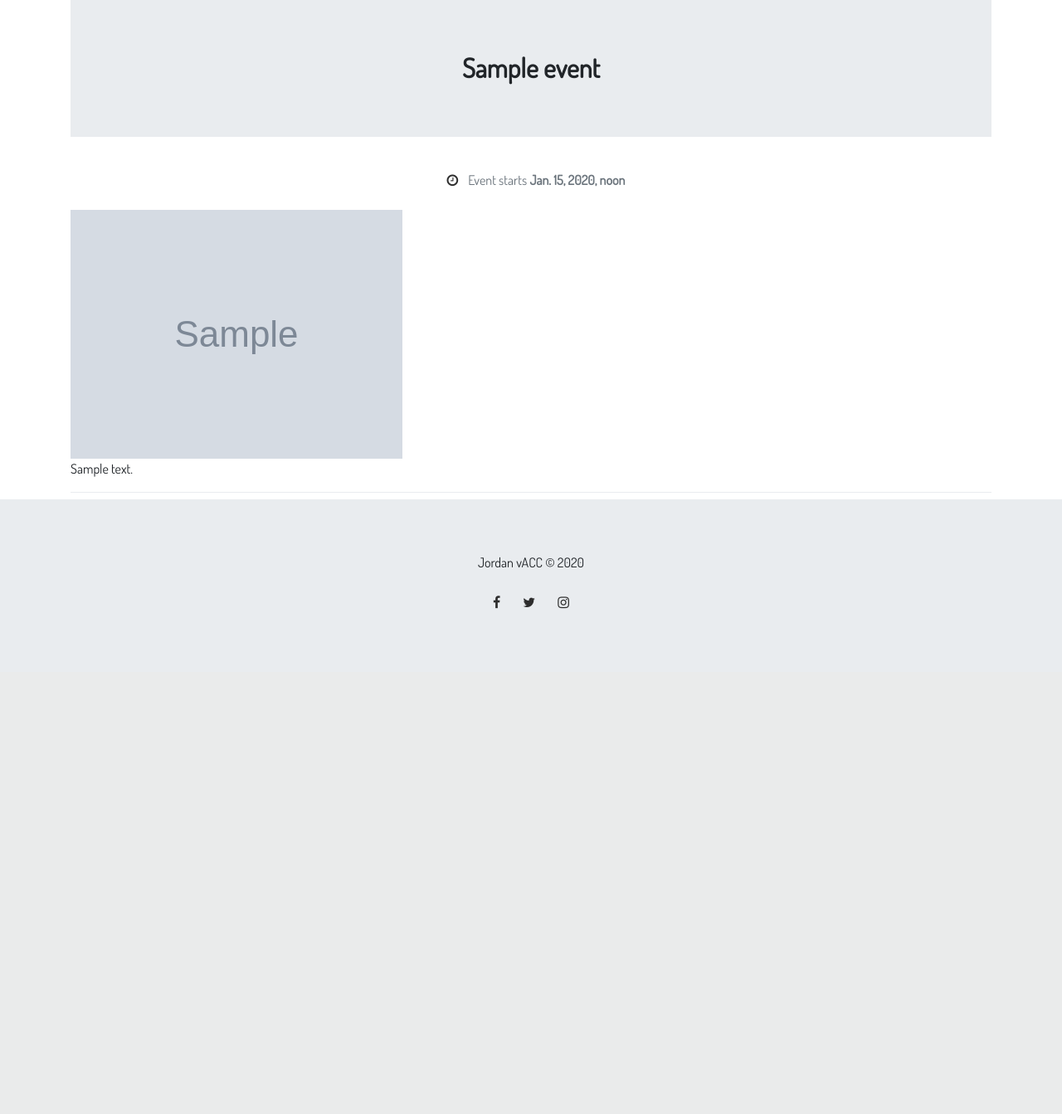
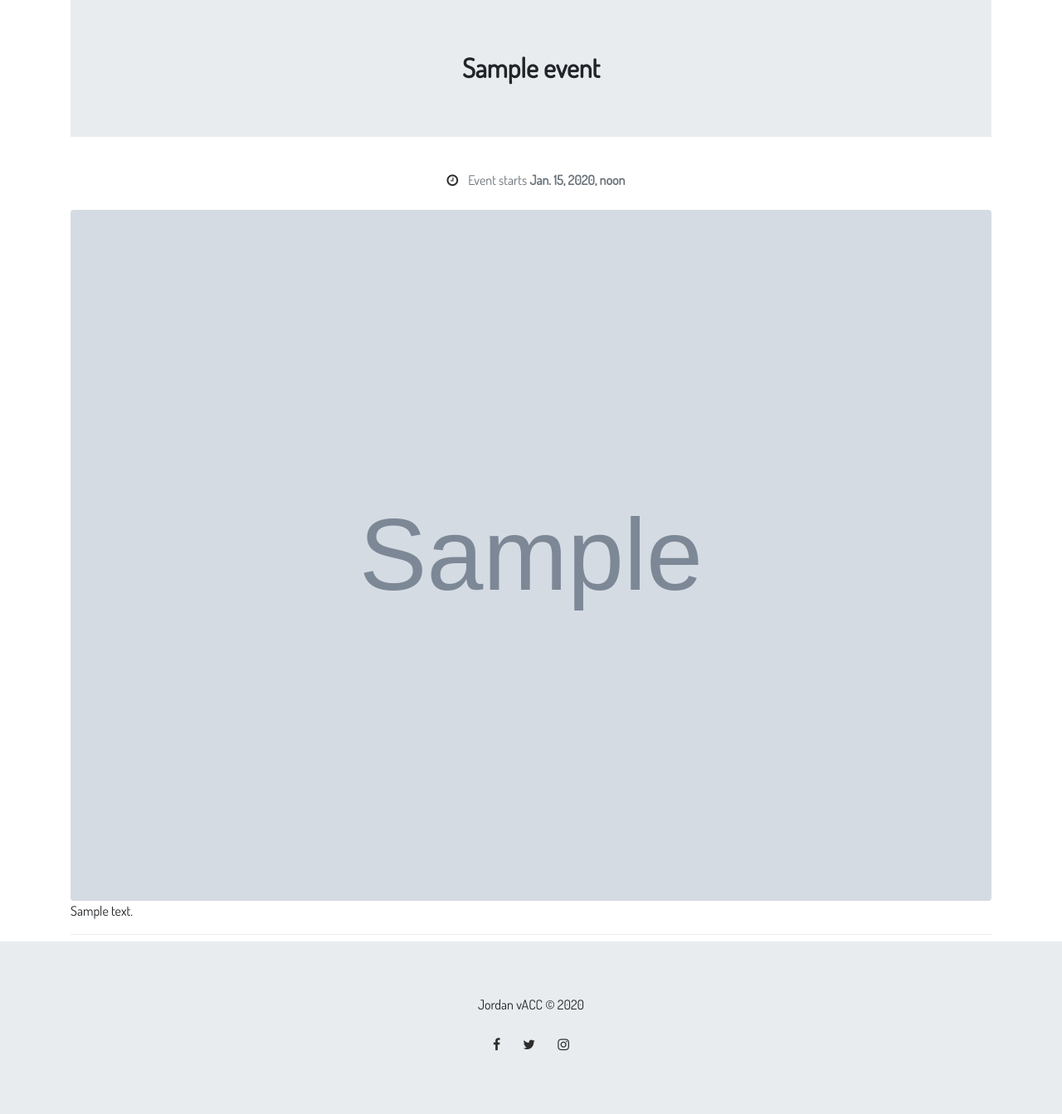
Before and after one commit to abaza738/jovacc.github.io, a Django app: template blog/templates/events/events.html in a window 1280 px wide. Shown: the part 273-1616 px from the top of the page at 83% size. Before the commit the page ends 1007 px from the top, so only its background shows below. Run offline with Django 3.2, Linux system fonts and the light colour scheme; the template is opened without the code that fills it: values that come from a table or form of the project are taken from there, others are empty; tables that the repository leaves empty hold one stand-in row (values such as "Sample post"); grey boxes marked "Sample" are stand-in pictures; some libraries are stand-ins or nearby versions.

Commit message:
moved images on events page to centre
moved the images on events page to the centre.

```diff
--- a/blog/templates/events/events.html
+++ b/blog/templates/events/events.html
@@ -8,7 +8,7 @@
     {% for event in events %}
         <h2 class="jumbotron jumbotron-fluid text-center" style="font-weight: 800;">{{ event.title }}</h2>
         <p class="text-muted text-center"><i class="fa fa-clock-o"></i>Event starts <strong>{{ event.event_date }}</strong></p>
-        <img class="text-center" src="{{ event.banner }}" height="300px">
+        <img class="rounded mx-auto d-block" src="{{ event.banner }}" width="100%">
         <p>
             {{ event.description|safe }}
         </p>
```
Also changed, not shown: blog/static/css/custom.css (added).
